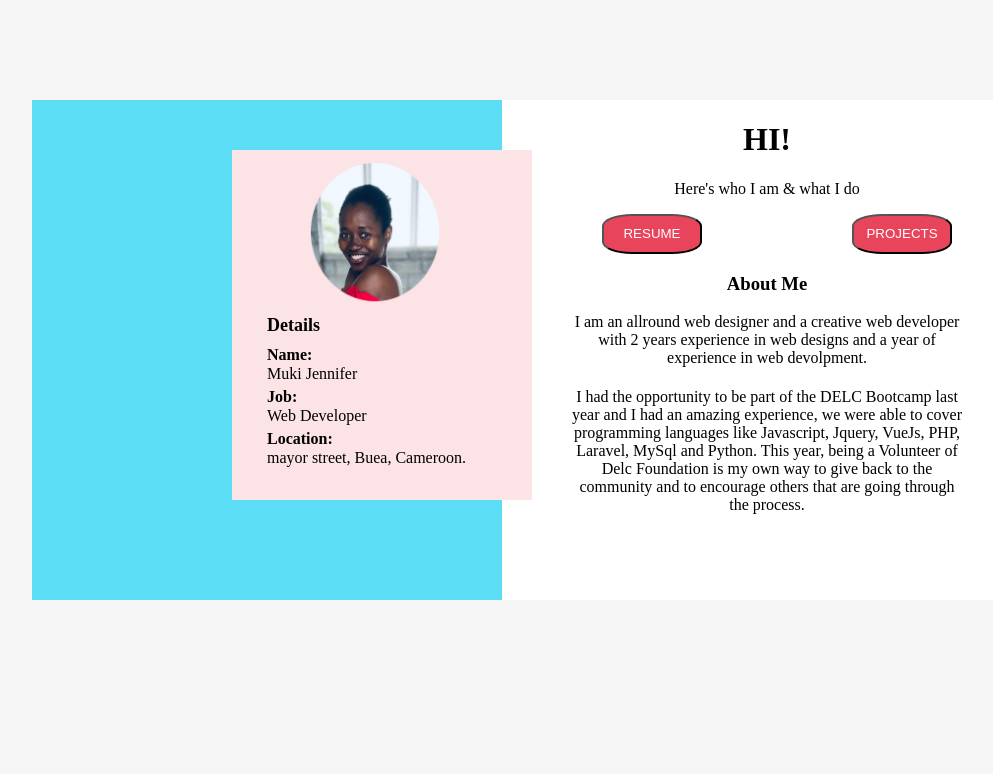
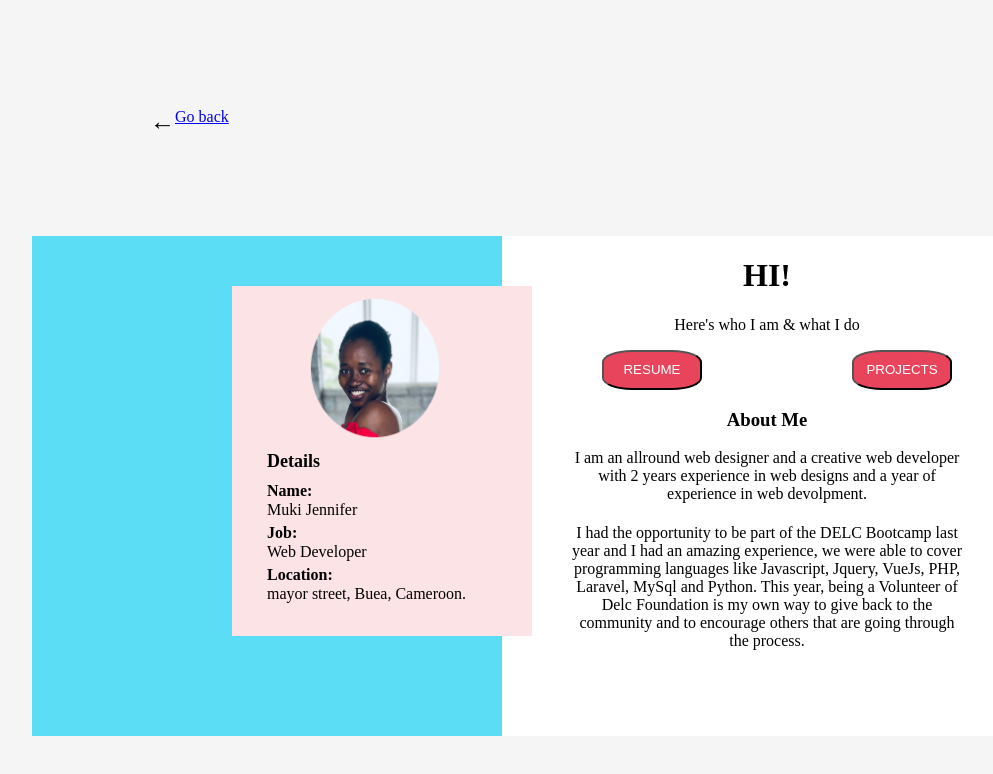
Before and after one commit to Babi-B/delc-students, a plain HTML site: page jenner.html in a window 1280 px wide. Shown: the whole page, without its empty margins (108-1101 px from the left). Drawn offline with Linux system fonts and the light colour scheme.

Commit message:
small adjustments

```diff
--- a/jenner.css
+++ b/jenner.css
@@ -75,3 +75,8 @@ body{
     padding-right: 70px;
     padding-top: 5px;
 }
+.arrow{
+    display: flex;
+    padding-top: 100px;
+    padding-left: 250px;
+}
--- a/jenner.html
+++ b/jenner.html
@@ -8,6 +8,10 @@
     <link rel="stylesheet" href="jenner.css">
 </head>
 <body>
+    <div class="arrow">
+        <div style="font-size: 25px; padding: auto;">&#8592;</div>
+        <div><a href="index.html">Go back</a></div>
+    </div>
     <div class="container">
         <div class="flex1">
             <div class="box">
```
Also changed, not shown: index.html (+1 -1 lines), assets/me.jpg (deleted), assets/meFrame.png (deleted).
